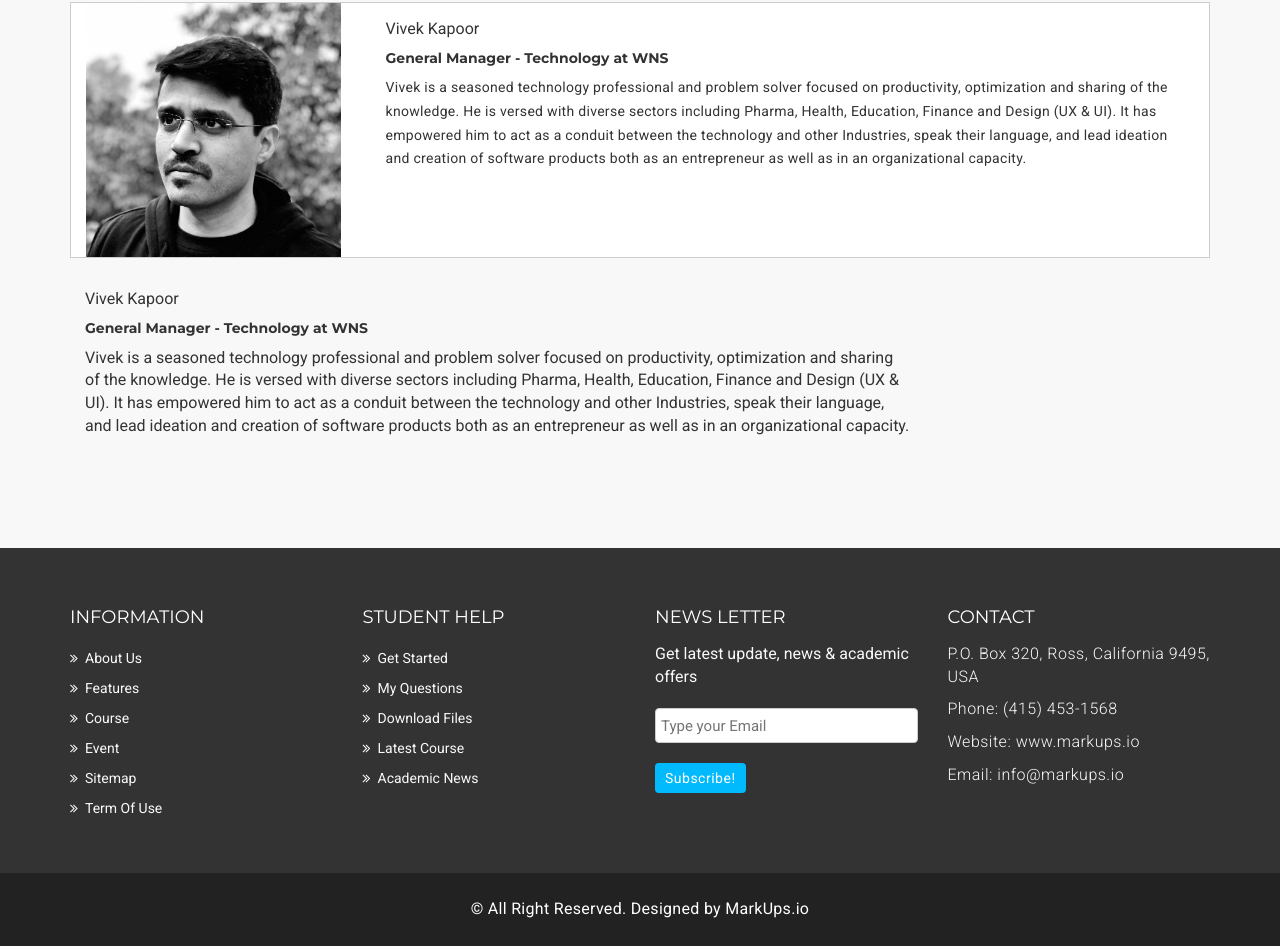
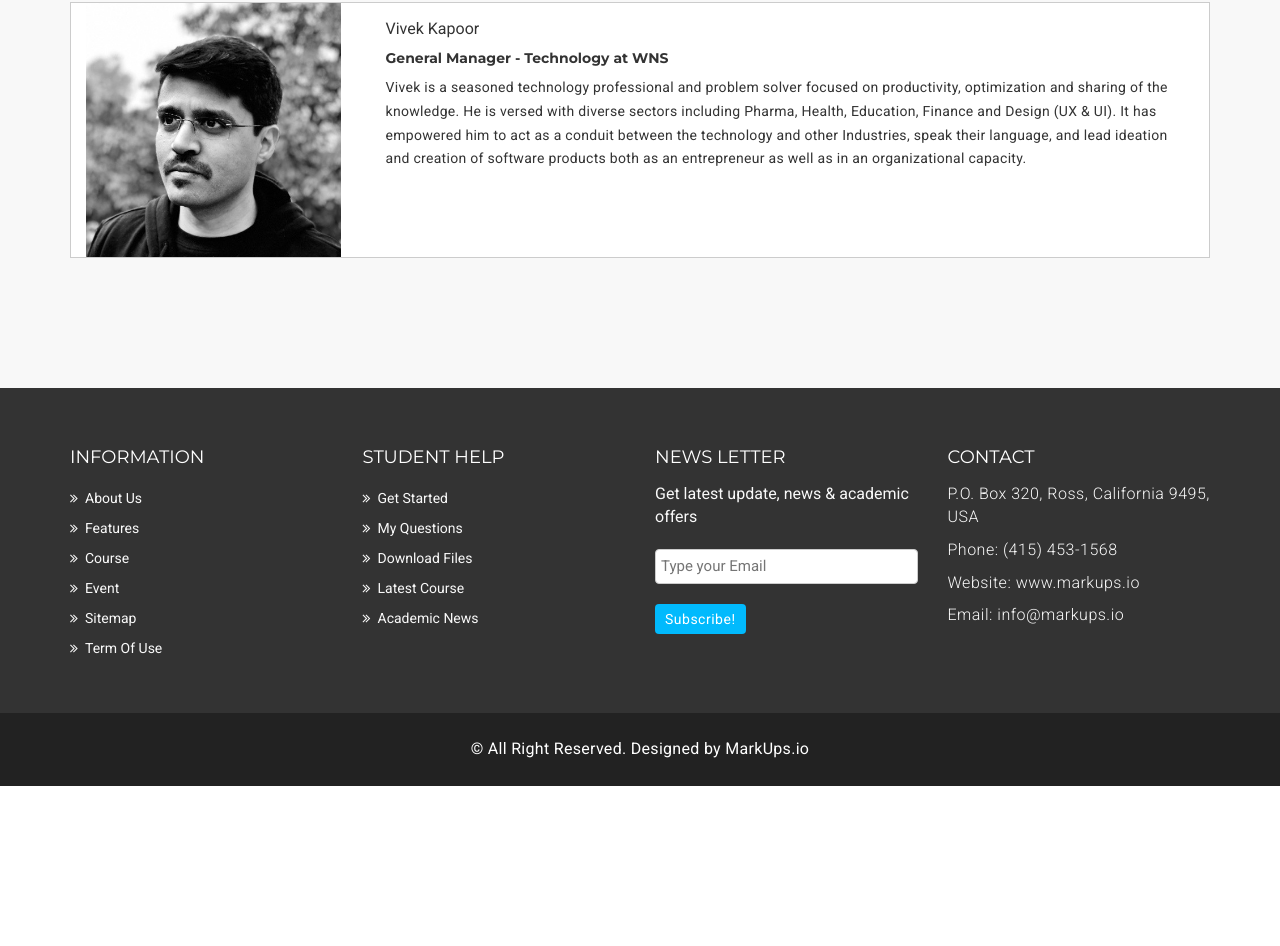
Before and after one commit to hkaur1/hkaur1.github.io, a plain HTML site: page mentors.html in a window 1280 px wide. Shown: the part 1751-2697 px from the top of the page. After the commit the page ends 2537 px from the top, so only its background shows below. Drawn offline with Linux system fonts and the light colour scheme.

Commit message:
Add files via upload

```diff
--- a/mentors.html
+++ b/mentors.html
@@ -295,17 +295,8 @@
                         </div>
                     </div>
                   </div>
- <div class="col-md-9 col-sm-9">
-                          <div class="mu-latest-course-single-content">
-                            <a href="#">Vivek Kapoor</a>
-                            <h5><b>General Manager - Technology at WNS</b></a></h5>
-                            <p>Vivek is a seasoned technology professional and problem solver focused on productivity, optimization and sharing of the knowledge. He is versed with diverse sectors including Pharma, Health, Education, Finance and Design (UX & UI). It has empowered him to act as a conduit between the technology and other Industries, speak their language, and lead ideation and creation of software products both as an entrepreneur as well as in an organizational capacity.</p>
-                        </div>
-                    </div>
-                  </div>
-                  </div>
-                </div>
-              </div>
+
+
 
               </div>
 
```
